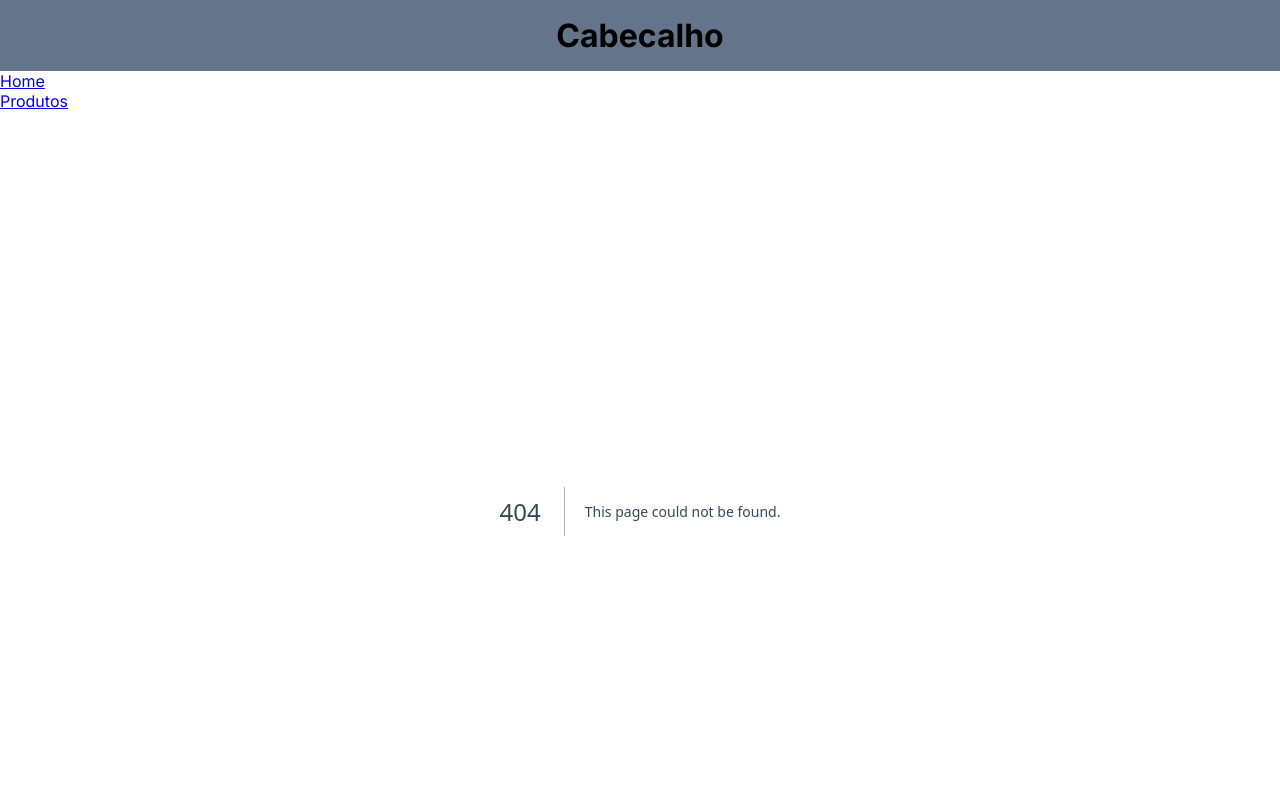
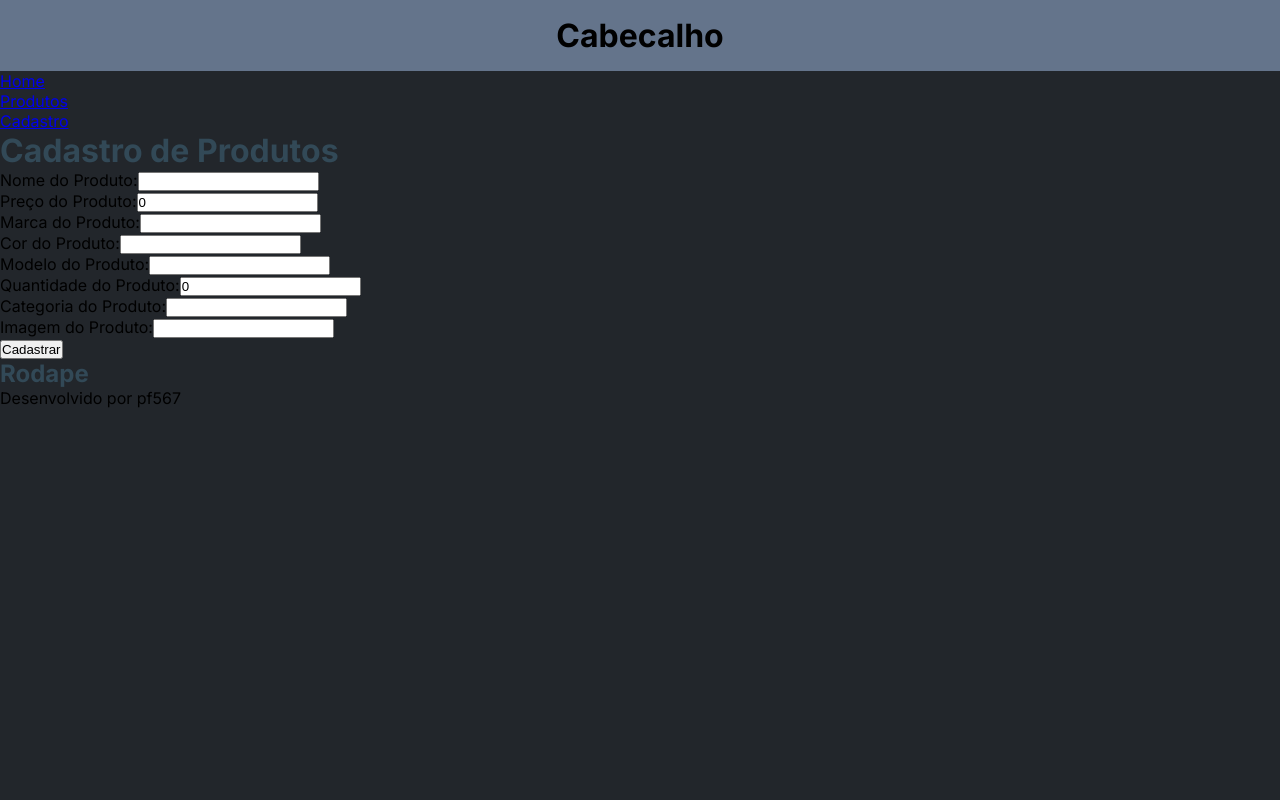
Before and after one commit to 1TDSPO-2024/aula-17-1tdspo-2sem, a Next.js app in the folder aula17/: page /produtos/cad-produto in a window 1280 px wide. Before the commit this address had no page. Shown: the top 800 px of the page. Built offline with nearby package versions, Linux system fonts and the light colour scheme.

Commit message:
Implementação do POST. Consumo do endpoint concluido.

```diff
--- /dev/null
+++ b/aula17/src/app/produtos/cad-produto/page.tsx
@@ -0,0 +1,102 @@
+"use client"
+
+import { TipoProduto } from "@/types";
+import { useRouter } from "next/navigation";
+import { FormEvent, useState } from "react";
+
+export default function CadProduto() {
+
+    const navigate = useRouter();
+
+    //Criando um useState para armazenar os dedos do formulário:
+    const [produto, setProduto] = useState<TipoProduto>({
+        id:0,
+        nome: "",
+        preco: 0.0,
+        marca: "",
+        cor: "",
+        modelo: "",
+        quantidade: 0,
+        categoria: "",
+        imagem: ""
+    });
+
+    const handleSubmit = async (e:React.FormEvent<HTMLFormElement>)=>{
+        e.preventDefault();
+        try{
+
+            const response = await fetch('http://localhost:3001/produtos/',{
+                method: "POST",
+                headers:{
+                    "Content-Type": "application/json",
+                },
+                body: JSON.stringify(produto),
+            });
+
+            if(response.ok){
+                alert("Produto cadastrado com sucesso!");
+                setProduto({id:0,nome:"",preco:0,marca:"",cor:"",modelo:"",quantidade:0,categoria:"",imagem:""})
+
+                navigate.push("/produtos")
+            }
+
+        }catch (error){
+            console.error("Ocorreu um erro no cadastro", error)
+        }
+
+    }
+
+  return (
+    <div>
+        <h1>Cadastro de Produtos</h1>
+
+        <div>
+            <form onSubmit={handleSubmit}>
+                <div>
+                    <label htmlFor="idNome">Nome do Produto:</label>
+                    <input type="text" id="idNome" name="nome" value={produto.nome} onChange={(e)=> setProduto({...produto, nome:e.target.value})}/>
+                </div>
+
+                <div>
+                    <label htmlFor="idPreco">Preço do Produto:</label>
+                    <input type="number" id="idPreco" name="preco" value={produto.preco} onChange={(e)=> setProduto({...produto, preco: parseFloat(e.target.value)})}/>
+                </div>
+
+                <div>
+                    <label htmlFor="idMarca">Marca do Produto:</label>
+                    <input type="text" id="idMarca" name="marca" value={produto.marca} onChange={(e)=> setProduto({...produto, marca: e.target.value})}/>
+                </div>
+
+                <div>
+                    <label htmlFor="idCor">Cor do Produto:</label>
+                    <input type="text" id="idCor" name="cor" value={produto.cor} onChange={(e)=> setProduto({...produto, cor: e.target.value})}/>
+                </div>
+
+                <div>
+                    <label htmlFor="idModelo">Modelo do Produto:</label>
+                    <input type="text" id="idModelo" name="modelo" value={produto.modelo} onChange={(e)=> setProduto({...produto, modelo: e.target.value})}/>
+                </div>
+
+                <div>
+                    <label htmlFor="idQuantidade">Quantidade do Produto:</label>
+                    <input type="number" id="idQuantidade" name="quantidade" value={produto.quantidade} onChange={(e)=> setProduto({...produto, quantidade: parseInt(e.target.value)})}/>
+                </div>
+
+                <div>
+                    <label htmlFor="idCategoria">Categoria do Produto:</label>
+                    <input type="text" id="idCategoria" name="categoria" value={produto.categoria} onChange={(e)=> setProduto({...produto, categoria: e.target.value})}/>
+                </div>
+
+                <div>
+                    <label htmlFor="idImagem">Imagem do Produto:</label>
+                    <input type="text" id="idImagem" name="imagem" value={produto.imagem} onChange={(e)=> setProduto({...produto, imagem: e.target.value})}/>
+                </div>
+
+                <div>
+                    <button type="submit">Cadastrar</button>
+                </div>
+            </form>
+        </div>
+    </div>
+  )
+}
--- a/aula17/src/components/Menu/Menu.tsx
+++ b/aula17/src/components/Menu/Menu.tsx
@@ -7,6 +7,7 @@ export default function Menu() {
         <ul>
             <li> <Link href="/">Home</Link> </li>
             <li> <Link href="/produtos">Produtos</Link> </li>
+            <li> <Link href="/produtos/cad-produto">Cadastro</Link> </li>
         </ul>
     </nav>
   )
```
